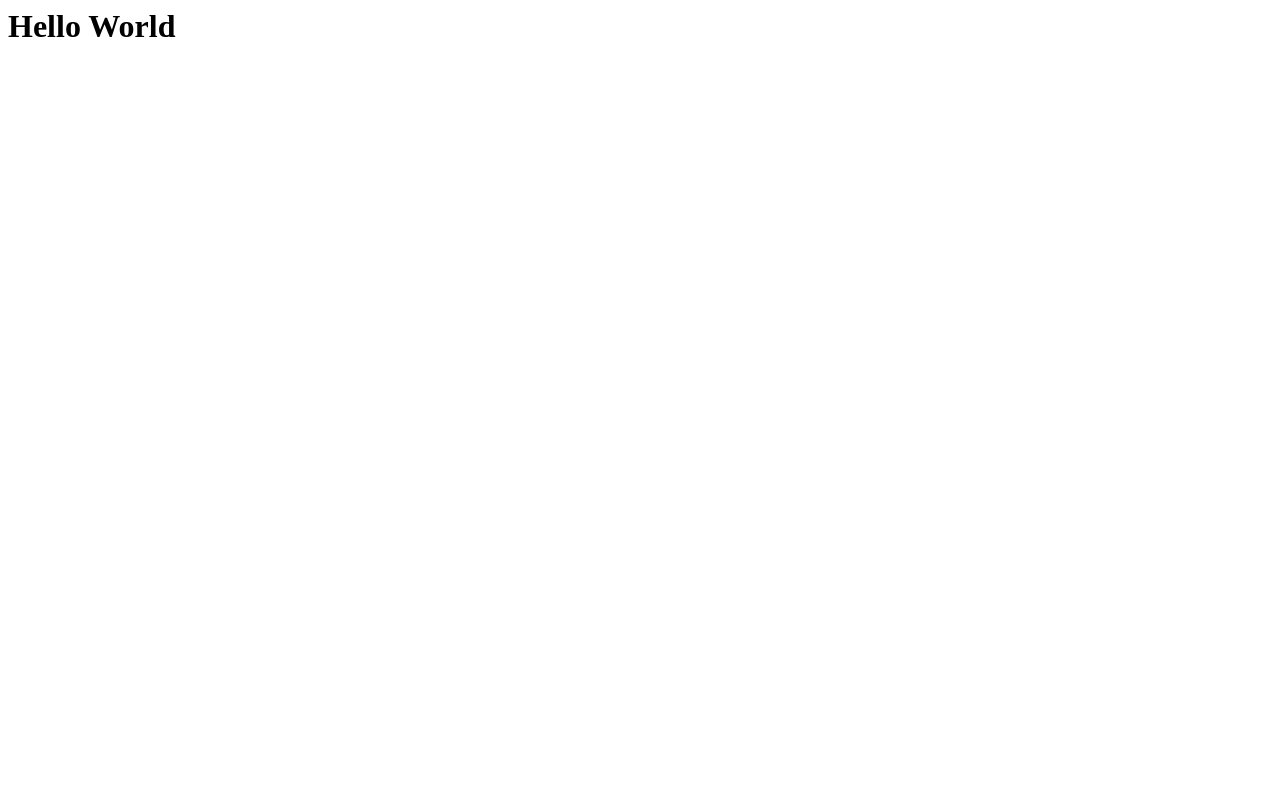
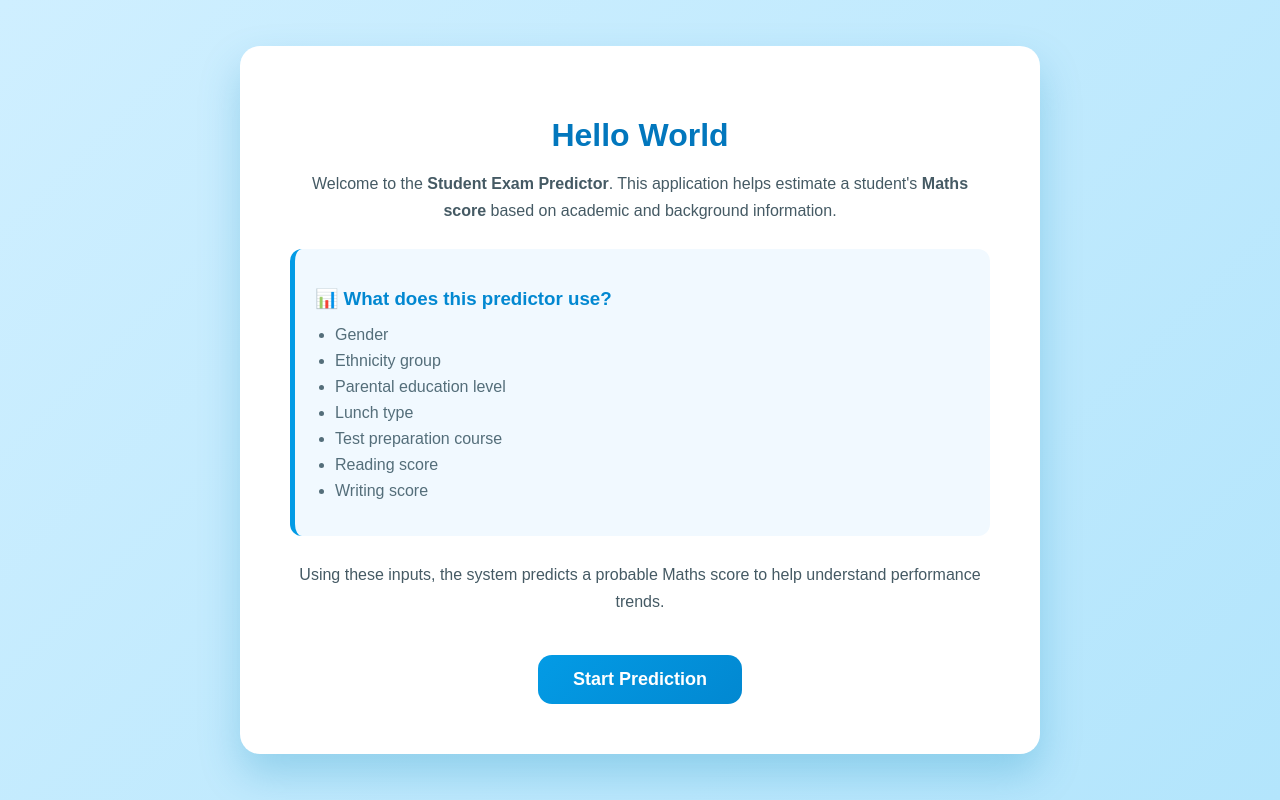
Before and after one commit to Parveen720/MLProject, a Flask app: page / in a window 1280 px wide. Before the commit the page is almost empty. Run offline with Flask 3, Linux system fonts and the light colour scheme.

Commit message:
Correct index.html

```diff
--- a/templates/index.html
+++ b/templates/index.html
@@ -1 +1,121 @@
-<h1>Hello World</h1>
+<!DOCTYPE html>
+<html lang="en">
+<head>
+    <meta charset="UTF-8">
+    <meta name="viewport" content="width=device-width, initial-scale=1.0">
+    <title>Student Exam Predictor</title>
+
+    <style>
+        body {
+            margin: 0;
+            font-family: 'Poppins', sans-serif;
+            background: linear-gradient(135deg, #cfefff, #b3e5fc);
+            min-height: 100vh;
+            display: flex;
+            justify-content: center;
+            align-items: center;
+        }
+
+        .container {
+            background: #ffffff;
+            padding: 50px;
+            border-radius: 20px;
+            max-width: 700px;
+            text-align: center;
+            box-shadow: 0 20px 40px rgba(0, 131, 184, 0.25);
+        }
+
+        h1 {
+            color: #0277bd;
+            margin-bottom: 15px;
+        }
+
+        p {
+            color: #455a64;
+            font-size: 16px;
+            line-height: 1.7;
+            margin-bottom: 15px;
+        }
+
+        .info-box {
+            background: #f1f9ff;
+            border-left: 5px solid #039be5;
+            padding: 20px;
+            border-radius: 12px;
+            margin: 25px 0;
+            text-align: left;
+        }
+
+        .info-box h3 {
+            color: #0288d1;
+            margin-bottom: 10px;
+        }
+
+        ul {
+            padding-left: 20px;
+            color: #546e7a;
+        }
+
+        ul li {
+            margin-bottom: 8px;
+        }
+
+        .btn {
+            margin-top: 25px;
+            padding: 14px 35px;
+            background: linear-gradient(135deg, #039be5, #0288d1);
+            color: white;
+            border: none;
+            border-radius: 14px;
+            font-size: 18px;
+            font-weight: 600;
+            cursor: pointer;
+            text-decoration: none;
+            display: inline-block;
+            transition: 0.3s ease;
+        }
+
+        .btn:hover {
+            background: linear-gradient(135deg, #0288d1, #0277bd);
+            box-shadow: 0 10px 22px rgba(3, 155, 229, 0.45);
+            transform: translateY(-2px);
+        }
+    </style>
+</head>
+<body>
+
+    <div class="container">
+        <h1>Hello World</h1>
+
+        <p>
+            Welcome to the <strong>Student Exam Predictor</strong>.
+            This application helps estimate a student's <strong>Maths score</strong>
+            based on academic and background information.
+        </p>
+
+        <div class="info-box">
+            <h3>📊 What does this predictor use?</h3>
+            <ul>
+                <li>Gender</li>
+                <li>Ethnicity group</li>
+                <li>Parental education level</li>
+                <li>Lunch type</li>
+                <li>Test preparation course</li>
+                <li>Reading score</li>
+                <li>Writing score</li>
+            </ul>
+        </div>
+
+        <p>
+            Using these inputs, the system predicts a probable Maths score
+            to help understand performance trends.
+        </p>
+
+        <form action="/predictdata" method="get">
+        <button type="submit" class="btn">Start Prediction</button>
+        </form>
+
+    </div>
+
+</body>
+</html>
```
Also changed, not shown: templates/home.html (+35 -27 lines).
